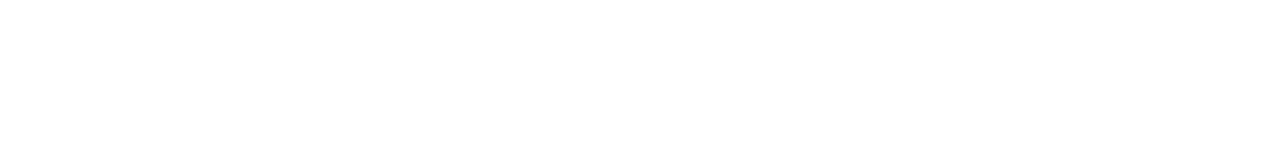
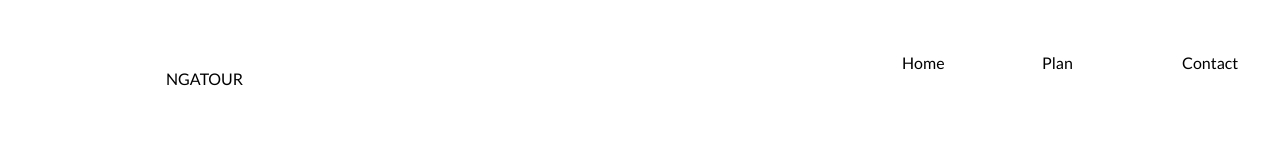
Before and after one commit to Jeremiapane/Tugas_Akhir, a plain HTML site: page index.html in a window 1280 px wide. Drawn offline with Linux system fonts and the light colour scheme.

Commit message:
modified html and css file

```diff
--- a/assets/style.css
+++ b/assets/style.css
@@ -1,5 +1,57 @@
+@import url('https://fonts.googleapis.com/css2?family=Lato:wght@100;300;400;700;900&display=swap');
 * {
     padding: 0;
     margin: 0;
-    font-family: 'Lato';
+    font-family: 'Lato', sans-serif;
+    cursor: pointer;
 }
+
+nav {
+    display: flex;
+    flex-direction: row;
+    justify-content: space-between;
+    align-items: center;
+    padding: 0px;
+    position: absolute;
+    width: 1140px;
+    height: 76px;
+    left: 150px;
+    top: 40px;
+}
+
+.left-nav-col {
+    display: flex;
+    flex-direction: column;
+    justify-content: center;
+    align-items: flex-start;
+    padding: 16px;
+    height: 76px;
+}
+
+.right-nav-col ul {
+    display: flex;
+    flex-direction: row;
+    justify-content: flex-end;
+    align-items: center;
+    padding: 0px;
+    gap: 16px;
+    width: 505px;
+    height: 76px;
+}
+
+ul,
+li,
+a {
+    list-style: none;
+    text-decoration: none;
+    color: black;
+}
+
+.right-nav-col li {
+    display: flex;
+    flex-direction: row;
+    align-items: flex-start;
+    padding: 16px;
+    width: 92px;
+    height: 51px;
+}
--- a/index.html
+++ b/index.html
@@ -12,7 +12,24 @@
 
 <body>
     <header>
-        <nav></nav>
+        <nav>
+            <div class="left-nav-col">
+                <a href="#">NGATOUR</a>
+            </div>
+            <div class="right-nav-col">
+                <ul>
+                    <li>
+                        <a href="#">Home</a>
+                    </li>
+                    <li>
+                        <a href="#">Plan</a>
+                    </li>
+                    <li>
+                        <a href="#">Contact</a>
+                    </li>
+                </ul>
+            </div>
+        </nav>
     </header>
     <main>
         <div class="content">
```
